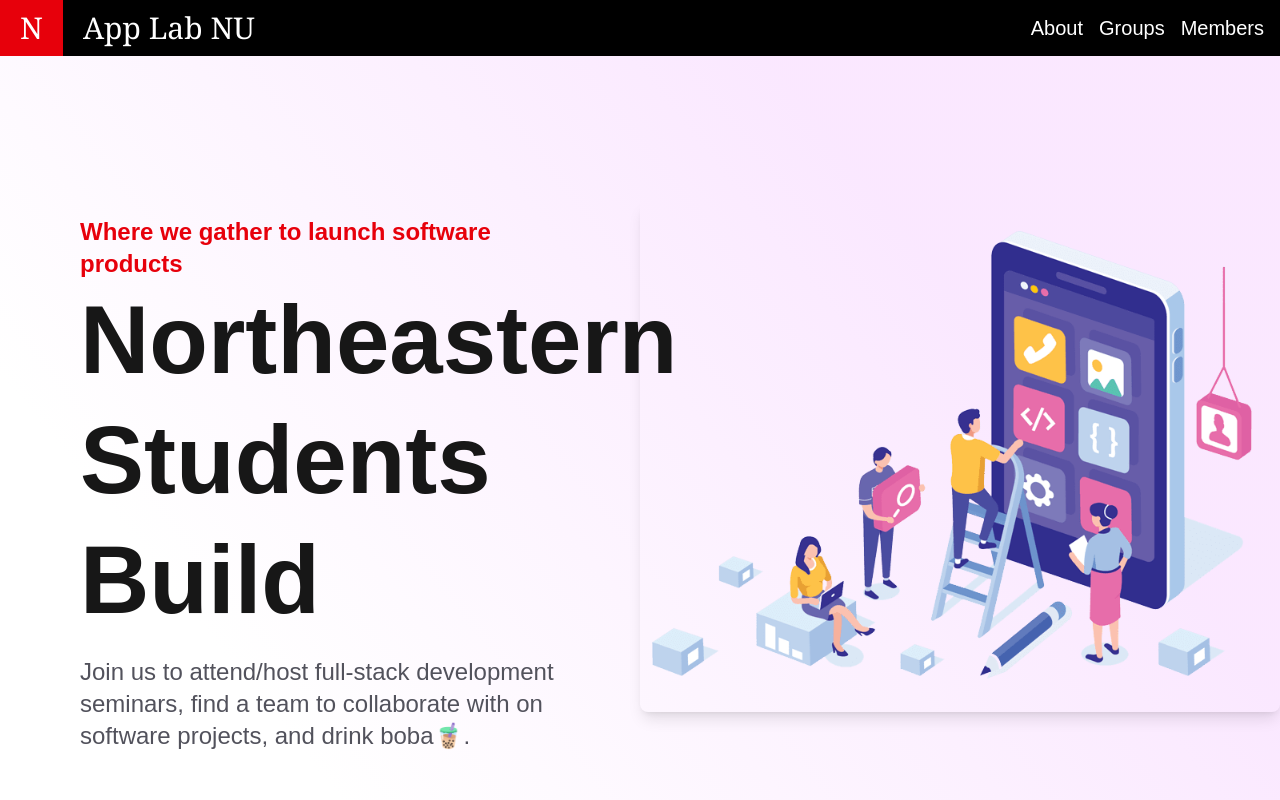
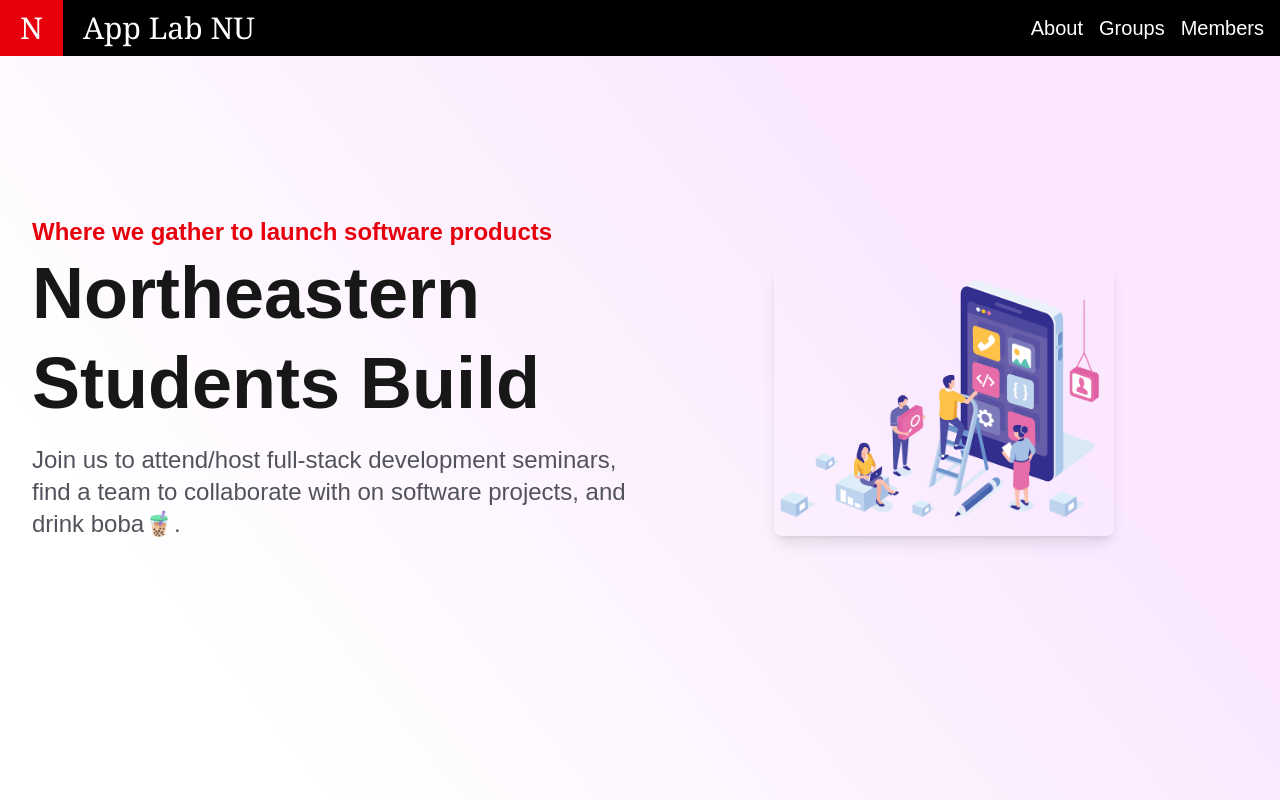
Before and after one commit to JuanJFreydell/app-labs-nu, a Next.js app: page / in a window 1280 px wide. Shown: the top 800 px of the page. Built offline with nearby package versions, Linux system fonts and the light colour scheme.

Commit message:
Enhancement: more semantic html, adjust some sizing

```diff
--- a/src/app/page.tsx
+++ b/src/app/page.tsx
@@ -2,23 +2,23 @@
 
 export default function Home() {
   return (
-    <div className="flex h-fit flex-col bg-gradient-to-tr from-white from-40% to-fuchsia-100 to-80%">
+    <div className="min-h-screen bg-gradient-to-tr from-white from-40% to-fuchsia-100 to-80%">
       {/* Hero Section */}
-
-      <div className="flex h-dvh w-full flex-row">
-        <div className="flex h-full flex-col justify-center lg:w-1/2">
-          <p className="flex h-fit items-center px-5 pt-14 text-sm font-bold text-red-600 lg:px-20 lg:text-2xl">
+      <section className="mx-auto flex h-screen max-w-7xl flex-col px-6 py-24 sm:py-32 lg:flex lg:items-center lg:gap-x-10 lg:px-8 lg:py-40">
+        <div className="flex h-full w-full flex-col lg:flex-row">
+          <div className="mt-16 h-full lg:mt-0 lg:flex lg:w-1/2 lg:flex-col">
+            <p className="text-base font-bold text-red-600 lg:text-2xl">
               Where we gather to launch software products
             </p>
-          <h1 className="flex h-fit items-center px-5 text-5xl leading-tight font-bold lg:px-20 lg:text-8xl">
+            <h1 className="text-5xl leading-tight font-bold lg:text-7xl">
               Northeastern Students Build
             </h1>
-          <p className="flex h-fit items-center px-5 pt-4 text-zinc-600 lg:px-20 lg:text-2xl">
-            Join us to attend/host full-stack development seminars, find a team
-            to collaborate with on software projects, and drink boba🧋.
+            <p className="pt-4 text-zinc-600 lg:text-2xl">
+              Join us to attend/host full-stack development seminars, find a
+              team to collaborate with on software projects, and drink boba🧋.
             </p>
           </div>
-        <div className="hidden h-full w-1/2 items-center justify-center lg:flex">
+          <div className="hidden h-2/3 justify-center pt-12 md:flex lg:w-1/2">
             <Image
               src="/AppDevelopment.png"
               alt="App Lab Visual"
@@ -29,23 +29,22 @@
             />
           </div>
         </div>
-
+      </section>
       {/* Calendar Section */}
-
-      <div className="h-dvh w-full items-center justify-center lg:flex">
-        <div className="flex w-full items-center justify-center text-center text-4xl font-bold text-gray-800 underline lg:w-1/2">
+      <section className="mx-auto flex max-w-7xl flex-col items-center px-6 py-24 sm:py-32 lg:flex-row lg:gap-x-10 lg:px-8 lg:py-40">
+        <div className="w-full text-center text-4xl font-bold text-gray-800 underline lg:w-1/2">
           Event Calendar
         </div>
-        <div className="flex h-full w-dvw items-center justify-center rounded-lg lg:h-3/4 lg:w-1/2">
+        <div className="mx-auto mt-8 flex h-[31.25rem] w-full items-center justify-center rounded-lg lg:mt-0 lg:w-2/3">
           <iframe
             src="https://lu.ma/embed/calendar/cal-GUaschGEOamfwOu/events?lt=light"
-            width="95%"
-            height="90%"
-            className="rounded-lg border-2"
+            width="100%"
+            height="100%"
+            className="h-full rounded-lg border-2"
             aria-hidden="false"
           ></iframe>
         </div>
-      </div>
+      </section>
     </div>
   );
 }
```
Lines whose indentation alone changed are shown as unchanged.
